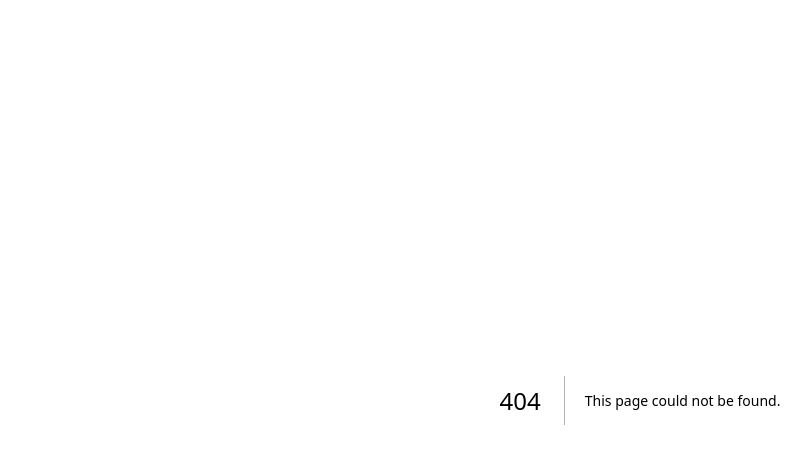
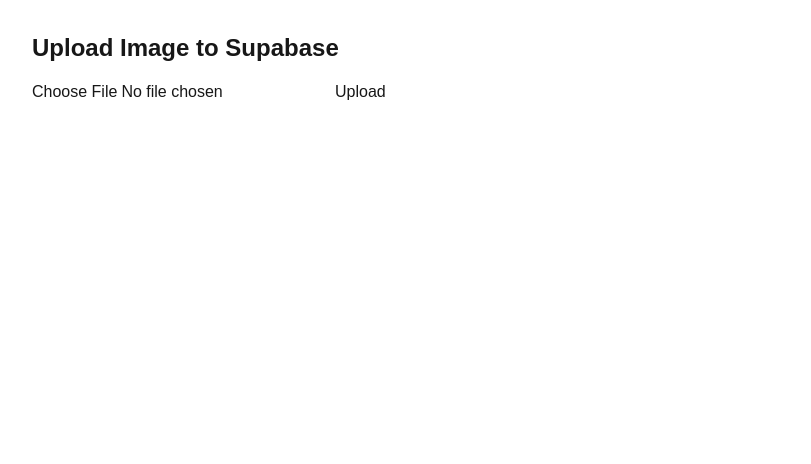
Before and after one commit to bonsii2/SSR-Auth-project, a Next.js app: page /ImageUploader in a window 1280 px wide. Before the commit this address had no page. Shown: the top 464 px of the page, without its empty margins (0-811 px from the left). Built offline with nearby package versions, Linux system fonts and the light colour scheme; no server answers.

Commit message:
i add the image uploader component and  page

```diff
--- /dev/null
+++ b/src/app/ImageUploader/page.tsx
@@ -0,0 +1,11 @@
+'use client'
+import ImageUploader from "@/app/components/imageUploader";
+
+export default function Home() {
+  return (
+    <main className="p-8">
+      <h1 className="text-2xl font-bold mb-4">Upload Image to Supabase</h1>
+      <ImageUploader />
+    </main>
+  );
+}
--- /dev/null
+++ b/src/app/components/imageUploader.tsx
@@ -0,0 +1,48 @@
+import { useState } from "react";
+import { supabase } from "@/app/hooks/useSupabase";
+
+export default function ImageUploader() {
+  const [file, setFile] = useState<File | null>(null);
+  const [imageUrl, setImageUrl] = useState<string | null>(null);
+  const [uploading, setUploading] = useState(false);
+
+  const handleUpload = async () => {
+    if (!file) return;
+    setUploading(true);
+
+    const fileExt = file.name.split(".").pop();
+    const fileName = `${Date.now()}.${fileExt}`;
+
+    const { data, error } = await supabase.storage
+      .from("image") // your bucket name
+      .upload(fileName, file);
+
+    if (error) {
+      alert("Upload failed: " + error.message);
+    } else {
+      const { data: urlData } = supabase.storage
+        .from("image")
+        .getPublicUrl(fileName);
+
+      setImageUrl(urlData.publicUrl);
+    }
+
+    setUploading(false);
+  };
+
+  return (
+    <div className="space-y-4">
+      <input
+        type="file"
+        accept="image/*"
+        onChange={(e) => setFile(e.target.files?.[0] || null)}
+      />
+      <button onClick={handleUpload} disabled={uploading}>
+        {uploading ? "Uploading..." : "Upload"}
+      </button>
+      {imageUrl && (
+        <img src={imageUrl} alt="Uploaded" className="w-64 h-auto rounded" />
+      )}
+    </div>
+  );
+}
--- a/src/app/dashboard/page.tsx
+++ b/src/app/dashboard/page.tsx
@@ -20,6 +20,7 @@
         <form action="/api/auth/logout" method="post">
           <button type="submit">logout</button>
           <Link href={"/registerOrganization"}>register orgnaization</Link>
+          <Link href={"/ImageUploader"}>upload</Link>
         </form>
       </>
     );
```
